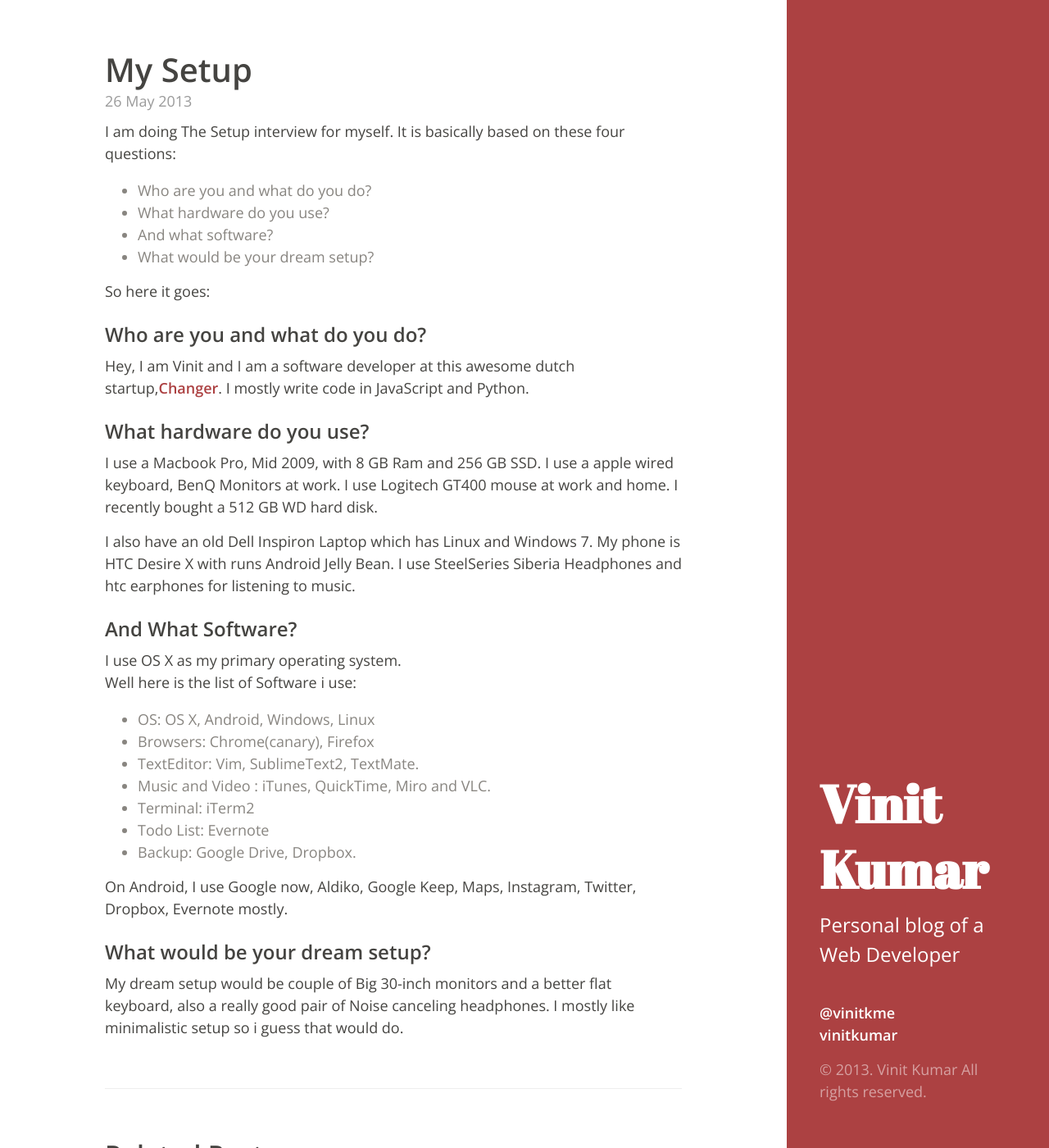
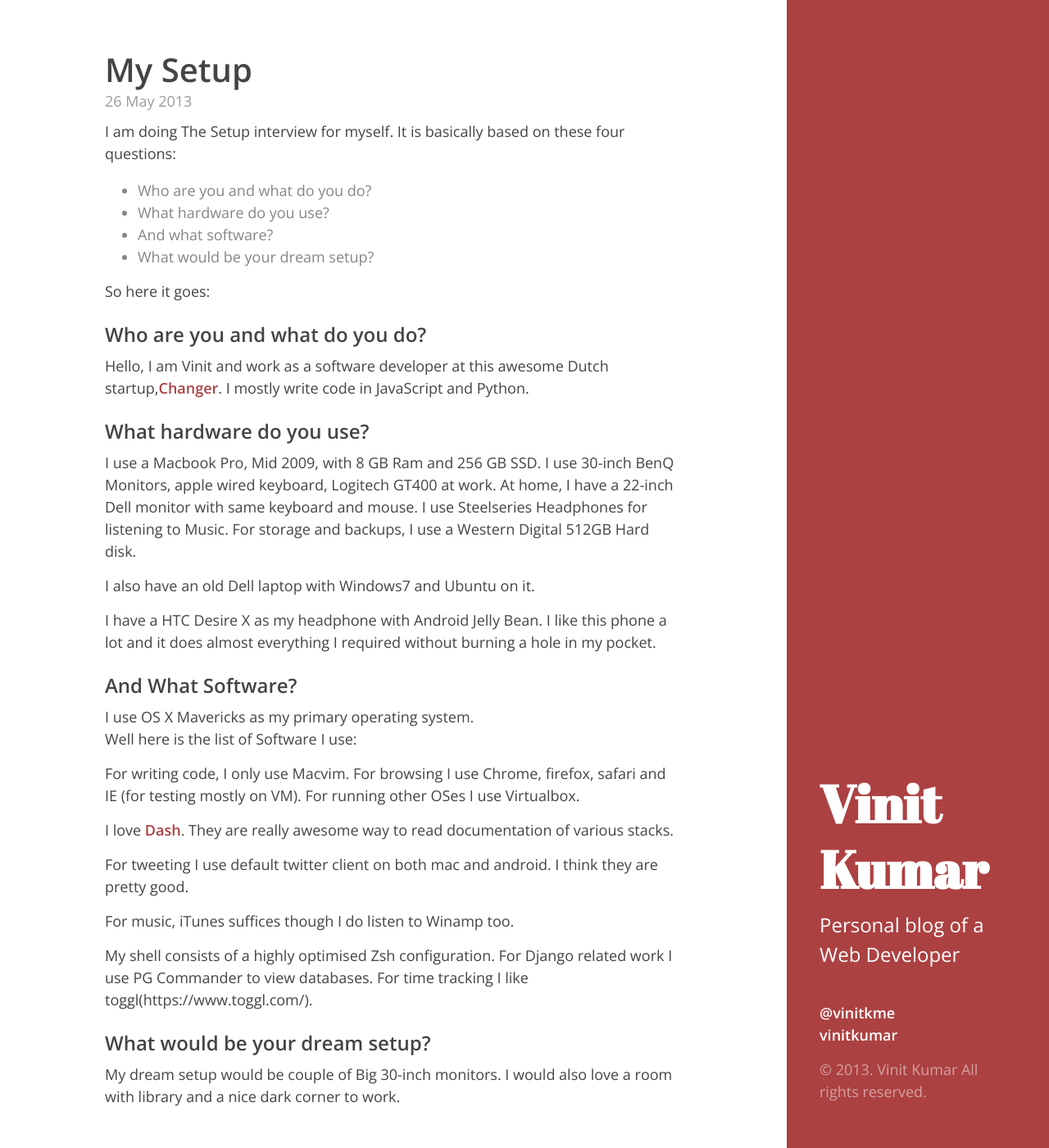
Before and after one commit to vinitkumar/vinitkumar.github.com, a Jekyll site: the page built from _posts/2013-05-26-my-setup.md, in a window 1280 px wide and 1400 px high. Shown: the whole window at 82% size. Built offline with Jekyll 4.4.1, drawn with Linux system fonts in a browser that asks for light colours; Markdown is read by kramdown in place of the engine named in the settings.

Commit message:
update post

```diff
--- a/_posts/2013-05-26-my-setup.md
+++ b/_posts/2013-05-26-my-setup.md
@@ -18,31 +18,44 @@
 
 ### Who are you and what do you do?
 
-Hey, I am Vinit and I am a software developer at this awesome dutch startup,[Changer](http://changer.nl). I mostly write code in JavaScript and Python.
+Hello, I am Vinit and work as a software developer at this awesome Dutch startup,[Changer](http://changer.nl). I mostly write code in JavaScript and Python.
 
 ### What hardware do you use?
 
-I use a Macbook Pro, Mid 2009, with 8 GB Ram and 256 GB SSD. I use a apple wired keyboard, BenQ Monitors at work. I use Logitech GT400 mouse at work and home. I recently bought a 512 GB WD hard disk.
+I use a Macbook Pro, Mid 2009, with 8 GB Ram and 256 GB SSD. I use
+30-inch BenQ Monitors, apple wired keyboard, Logitech GT400 at work.
+At home, I have a 22-inch Dell monitor with same keyboard and mouse. I
+use Steelseries Headphones for listening to Music.
+For storage and backups, I use a Western Digital 512GB Hard disk.
 
-I also have an old Dell Inspiron Laptop which has Linux and Windows 7. My phone is HTC Desire X with runs Android Jelly Bean.
-I use SteelSeries Siberia Headphones and htc earphones for listening to music.
+I also have an old Dell laptop with Windows7 and Ubuntu on it.
+
+I have a HTC Desire X as my headphone with Android Jelly Bean. I like
+this phone a lot and it does almost everything I required without burning
+a hole in my pocket.
 
 ### And What Software?
 
-I use OS X as my primary operating system.
-Well here is the list of Software i use:
+I use OS X Mavericks as my primary operating system.
+Well here is the list of Software I use:
 
-- OS: OS X, Android, Windows, Linux
-- Browsers: Chrome(canary), Firefox
-- TextEditor: Vim, SublimeText2, TextMate.
-- Music and Video : iTunes, QuickTime, Miro and VLC.
-- Terminal: iTerm2
-- Todo List: Evernote
-- Backup: Google Drive, Dropbox.
+For writing code, I only use Macvim. For browsing I use Chrome, firefox,
+safari and IE (for testing mostly on VM). For running other OSes I use
+Virtualbox.
 
-On Android, I use Google now, Aldiko, Google Keep, Maps, Instagram, Twitter, Dropbox, Evernote mostly.
+I love [Dash](http://kapeli.com/dash). They are really awesome way to
+read documentation of various stacks.
+
+For tweeting I use default twitter client on both mac and android. I
+think they are pretty good.
+
+For music, iTunes suffices though I do listen to Winamp too.
+
+My shell consists of a highly optimised Zsh configuration. For Django
+related work I use PG Commander to view databases. For time tracking I
+like toggl(https://www.toggl.com/).
 
 ### What would be your dream setup?
 
-My dream setup would be couple of Big 30-inch monitors and a better flat keyboard, also a really good pair of Noise canceling headphones.
-I mostly like minimalistic setup so i guess that would do.
+My dream setup would be couple of Big 30-inch monitors. I would also
+love a room with library and a nice dark corner to work.
```
